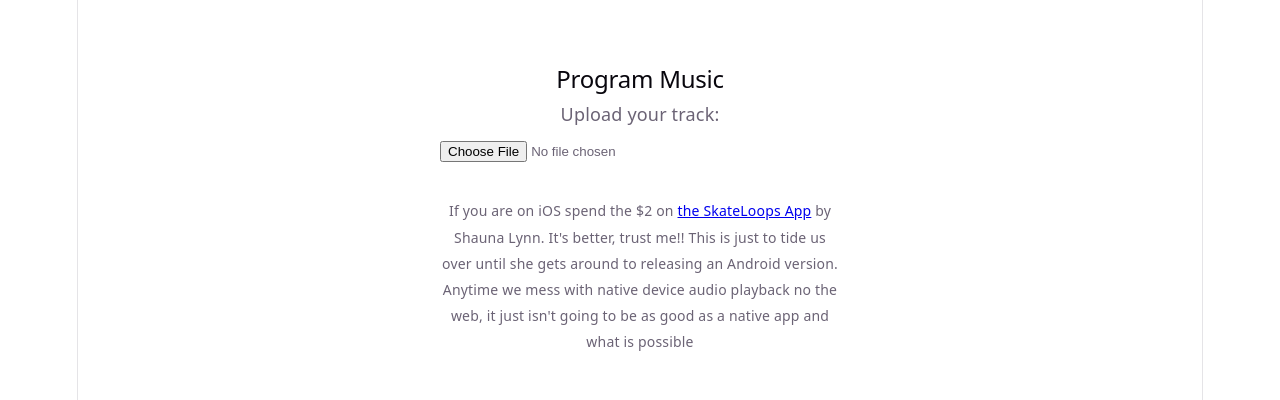
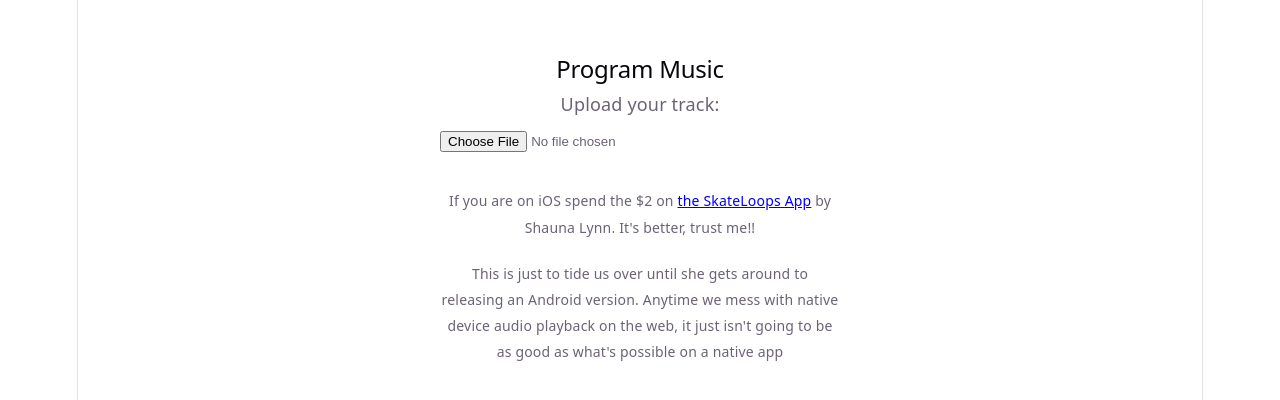
Before and after one commit to shkeating/web-skateloops, a React (Vite) app: page / in a window 1280 px wide. Shown: the part 190-590 px from the top of the page. Built offline with nearby package versions, Linux system fonts and the light colour scheme.

Commit message:
updates message

```diff
--- a/src/AudioUploader.jsx
+++ b/src/AudioUploader.jsx
@@ -240,7 +240,7 @@ const pausePlayback = () => {
         </div>
       )}
 
-       <p style={{marginTop: '20px', fontSize: '14px'}}>If you are on iOS spend the $2 on <a href="https://apps.apple.com/us/app/skateloops-mp3-practice-app/id6476055748">the SkateLoops App</a> by Shauna Lynn. It's better, trust me!! This is just to tide us over until she gets around to releasing an Android version. Anytime we mess with native device audio playback no the web, it just isn't going to be as good as a native app and what is possible</p>
+       <p style={{marginTop: '20px', fontSize: '14px'}}>If you are on iOS spend the $2 on <a href="https://apps.apple.com/us/app/skateloops-mp3-practice-app/id6476055748">the SkateLoops App</a> by Shauna Lynn. It's better, trust me!! </p><p style={{marginTop: '20px', fontSize: '14px'}}> This is just to tide us over until she gets around to releasing an Android version. Anytime we mess with native device audio playback on the web, it just isn't going to be as good as what's possible on a native app</p>
 
     </section>
   )
```
